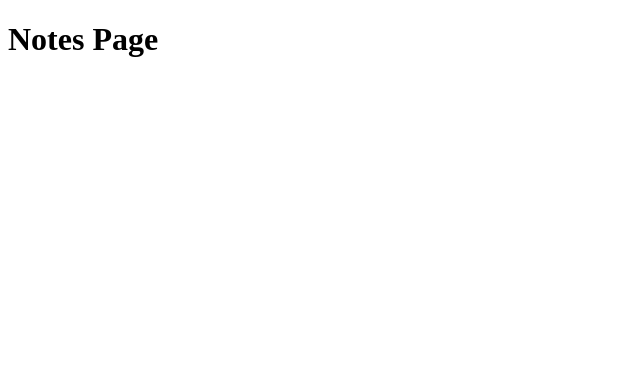
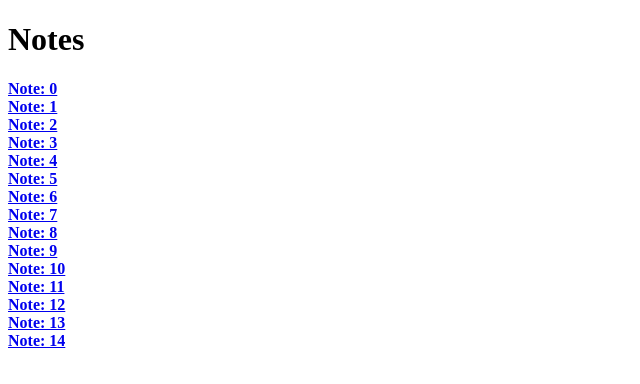
Before and after one commit to hiboabd/notes-app-nextjs, a Next.js app: page /notes in a window 1280 px wide. Shown: the top 384 px of the page, without its empty margins (0-640 px from the left). Built offline with nearby package versions, Linux system fonts and the light colour scheme.

Commit message:
Dynamic and static routing the notes and individual note pages

```diff
--- a/pages/notes/index.jsx
+++ b/pages/notes/index.jsx
@@ -1,3 +1,22 @@
 import React from 'react'
+import Link from 'next/link'
 
-export default () => <h1>Notes Page</h1>
+export default () => {
+  const notes = new Array(15).fill(1).map((e, i) => ({id: i, title: `Note: ${i}`}))
+
+  return (
+    <div>
+      <h1>Notes</h1>
+
+      {notes.map(note => (
+        <div>
+          <Link key={note.id} href="/notes/[id]" as={`/notes/${note.id}`}>
+            <a>
+              <strong>{note.title}</strong>
+            </a>
+          </Link>
+        </div>
+      ))}
+    </div>
+  )
+}
```
Also changed, not shown: pages/notes/[id].jsx (+8 -1 lines).
